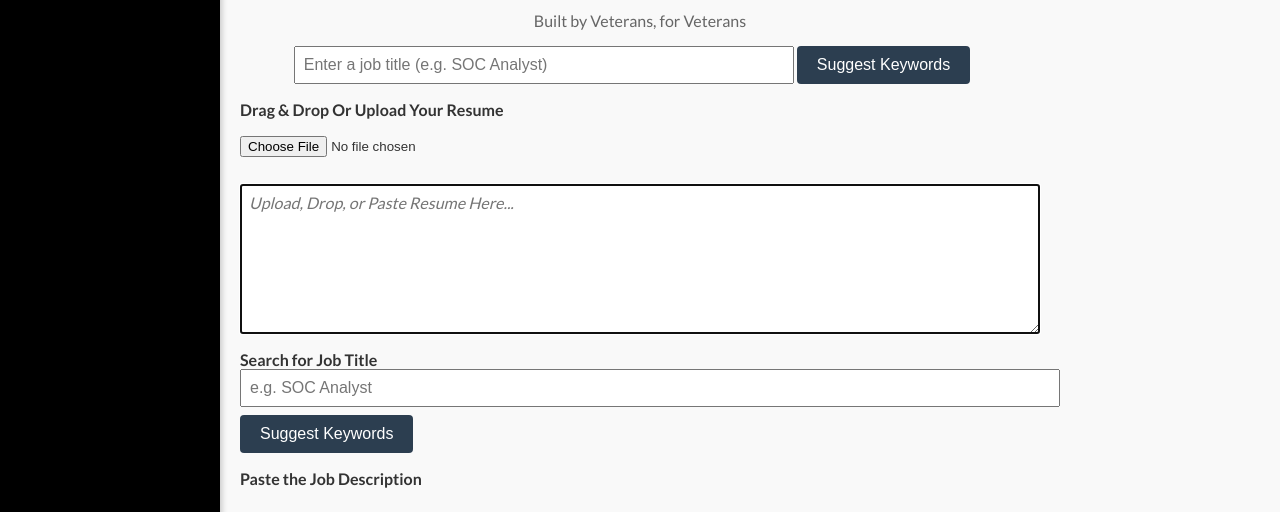
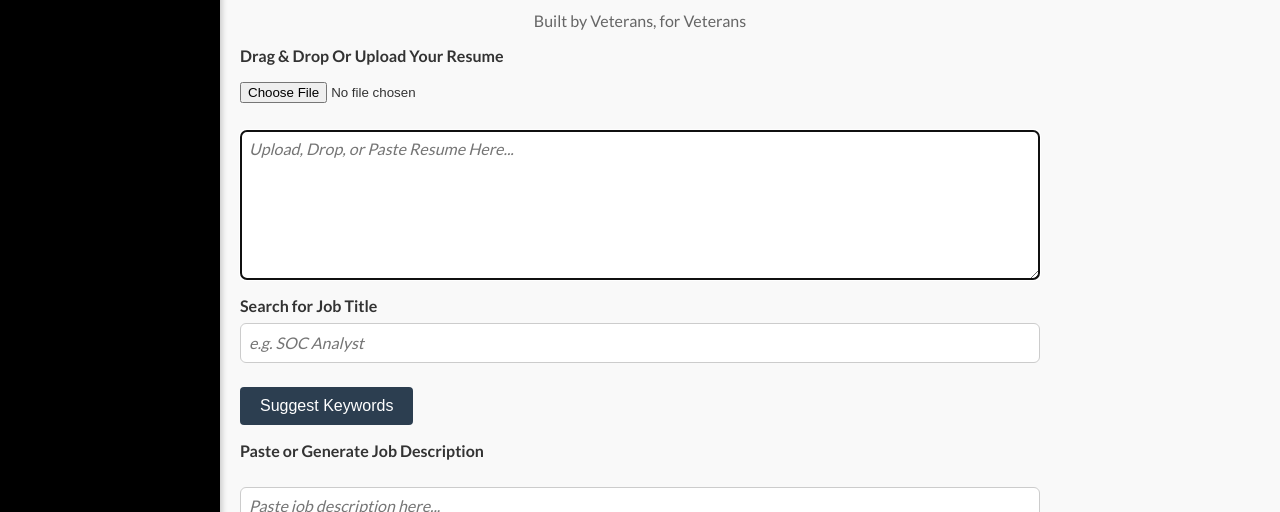
Before and after one commit to lumberjack3E/ats-project, a plain HTML site: page index.html in a window 1280 px wide. Shown: the part 234-746 px from the top of the page. Drawn offline with nearby package versions, Linux system fonts and the light colour scheme.

Commit message:
Update index.html
cleaned up front end, added "enter" key function on job title search function

```diff
--- a/index.html
+++ b/index.html
@@ -71,6 +71,24 @@
             color: #333;
             box-sizing: border-box;
             display: block;
+            border-radius: 6px;
+            border: 1px solid #ccc;
+        }
+
+        input[type="text"] {
+            width: 100%;
+            height: 40px;
+            margin-top: 0.5rem;
+            margin-bottom: 1rem;
+            padding: 0.5rem;
+            font-family: 'Lato', sans-serif;
+            font-size: 1rem;
+            font-style: italic;
+            color: #333;
+            box-sizing: border-box;
+            display: block;
+            border-radius: 6px;
+            border: 1px solid #ccc;
         }
 
 /* ===================== Buttons ===================== */
@@ -225,13 +243,6 @@
 <h1>Resume Compatibility Tool</h1>
 <p class="tagline">Built by Veterans, for Veterans</p>
 
-
-<!-- ===================== Job Title Search Box ===================== -->
-<div id="jobSearchBox" style="text-align: center; margin-bottom: 1rem;">
-    <input type="text" id="jobTitleSearch" placeholder="Enter a job title (e.g. SOC Analyst)" style="padding: 0.5rem; width: 60%; font-size: 1rem;">
-    <button onclick="populateJD()">Suggest Keywords</button>
-</div>
-
 <!-- ===================== Top User Panel ===================== -->
 <div class="user-panel">
     <img src="user-placeholder.png" alt="User Icon" class="user-icon">
@@ -248,12 +259,12 @@
 <!-- ===================== Job Title Search Input ===================== -->
 <div style="margin-bottom: 1rem;">
     <label for="jobSearch" style="font-weight: bold;">Search for Job Title</label>
-    <input type="text" id="jobSearch" placeholder="e.g. SOC Analyst" style="width: 100%; padding: 0.5rem; font-size: 1rem;">
+    <input type="text" id="jobSearch" placeholder="e.g. SOC Analyst" class="full-width-input">
     <button onclick="fetchJDTemplate()" style="margin-top: 0.5rem;">Suggest Keywords</button>
 </div>
 
 <!-- ===================== Job Description Box ===================== -->
-<label for="jd" style="display: block; text-align: left; font-weight: bold; margin-top: 1rem;">Paste the Job Description</label><br>
+<label for="jd" style="display: block; text-align: left; font-weight: bold; margin-top: 1rem;">Paste or Generate Job Description</label><br>
 <textarea id="jd" placeholder="Paste job description here..."></textarea>
 
 <!-- ===================== Action Buttons ===================== -->
@@ -296,7 +307,8 @@ function resetFields() {
     document.getElementById('results').innerHTML = "";
     document.getElementById('resumeFile').value = "";
     //document.getElementById('jdFile').value = ""; // Commented out: Not Being Used
-document.getElementById('resume').focus();
+    document.getElementById('resume').focus();
+    document.getElementById('jobSearch').value = "";
 }
 
 // ===================== Drag & Drop Functionality =====================
@@ -459,6 +471,20 @@ function fetchJDTemplate() {
         alert("No template found for that title");
     }
 }
+
+// ===================== Trigger for "fetchJDTemplate" on Enter Key =====================
+document.addEventListener("DOMContentLoaded", function () {
+    const jobSearchInput = document.getElementById("jobSearch");
+    if (jobSearchInput) {
+        jobSearchInput.addEventListener("keydown", function (e) {
+            if (e.key === "Enter") {
+                e.preventDefault();
+                fetchJDTemplate();
+            }
+        });
+    }
+});
+
 </script>
 </body>
 </html>
```
